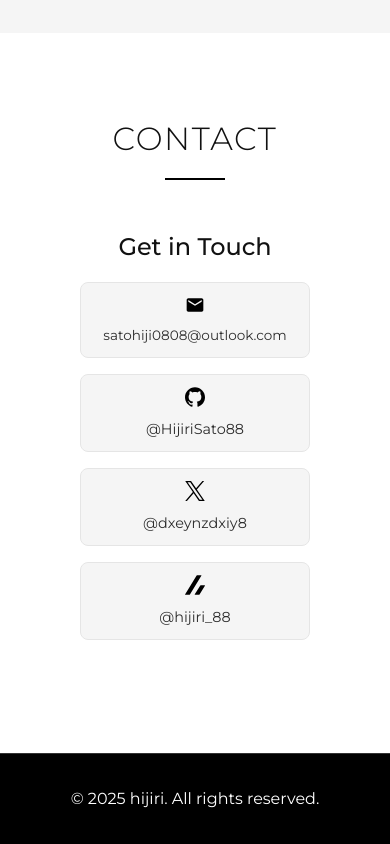
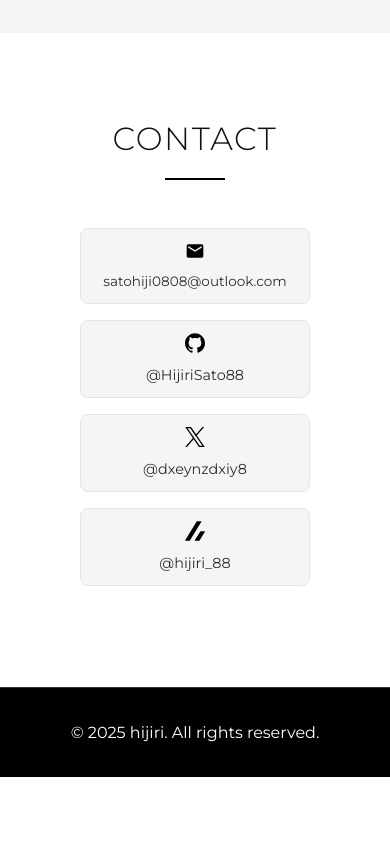
Before and after one commit to HijiriSato88/portfolio, a Nuxt app: page / in a window 390 px wide. Shown: the part 3522-4366 px from the top of the page. After the commit the page ends 4299 px from the top, so only its background shows below. Built offline with nearby package versions, Linux system fonts and the light colour scheme.

Commit message:
fix contact-items

```diff
--- a/components/sections/Contact.vue
+++ b/components/sections/Contact.vue
@@ -14,7 +14,6 @@
           v-motion
           v-bind="slideFromSideAnimation('left', 200)"
         >
-          <h3>Get in Touch</h3>
 
           <div class="contact-items">
             <div
@@ -117,12 +116,12 @@ const { sectionTitleAnimation, slideFromSideAnimation, slideUpAnimation } = useA
   display: flex;
   flex-direction: column;
   gap: 1.5rem;
-  margin-bottom: 3rem;
+  margin-bottom: 1.5rem;
 
   /* 小さな画面でのギャップ調整 */
   @media (max-width: 480px) {
     gap: 1rem;
-    margin-bottom: 2rem;
+    margin-bottom: 1.25rem;
   }
 }
 
```
